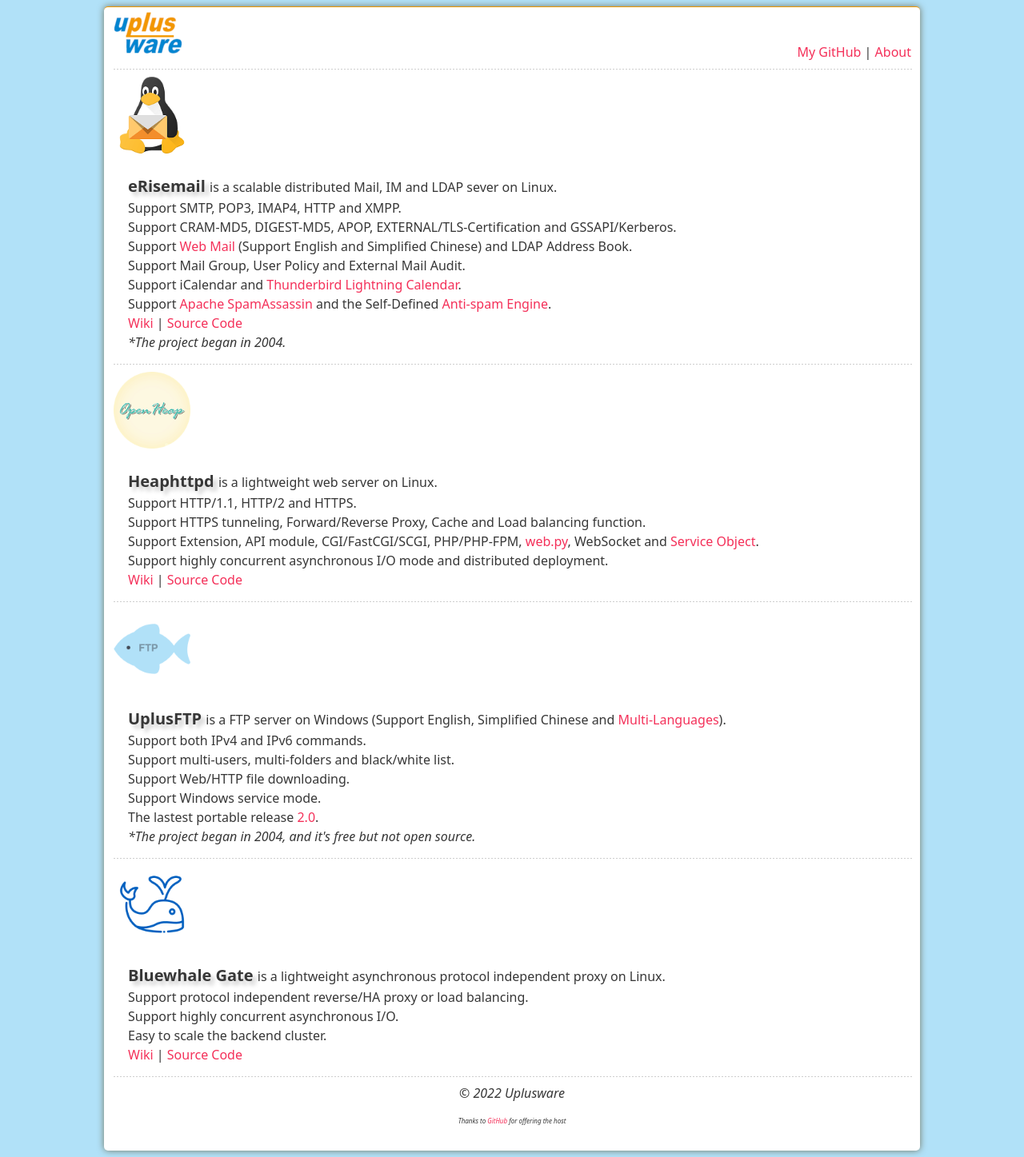
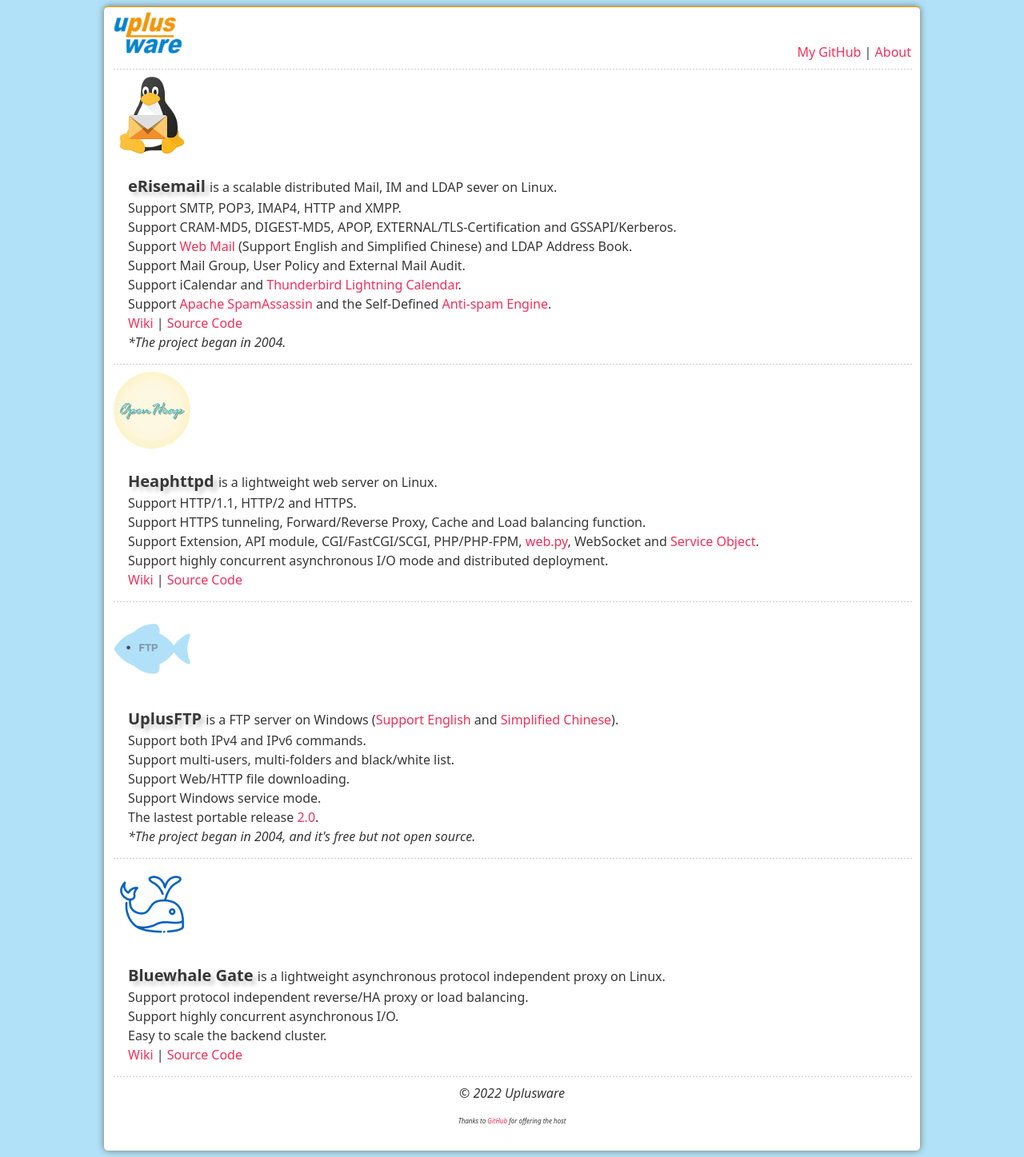
Before and after one commit to uplusware/uplusware.github.io, a Jekyll site: the page index.html, which Jekyll copies as it is, in a window 1280 px wide. Shown: the whole page at 80% size. Built offline with Jekyll 4.4.1, drawn with Linux system fonts in a browser that asks for light colours.

Commit message:
Update index.html

```diff
--- a/index.html
+++ b/index.html
@@ -52,7 +52,7 @@
 		</td><td valign="middle">
 		</td></tr></table>
 		<ul>
-			<li><span style="text-shadow: 5px 5px 5px #cccccc; font-size: 125%"><strong>UplusFTP</strong> </span> is a FTP server on Windows (Support English, Simplified Chinese and <a href="https://github.com/uplusware/lang0x0804" target="_blank">Multi-Languages</a>).</li>
+			<li><span style="text-shadow: 5px 5px 5px #cccccc; font-size: 125%"><strong>UplusFTP</strong> </span> is a FTP server on Windows (<a href="https://github.com/uplusware/lang0x0409" target="_blank">Support English</a> and <a href="https://github.com/uplusware/lang0x0804" target="_blank">Simplified Chinese</a>).</li>
 			<li>Support both IPv4 and IPv6 commands.</li>
             		<li>Support multi-users, multi-folders and black/white list.</li>
 			<li>Support Web/HTTP file downloading.</li>
```
